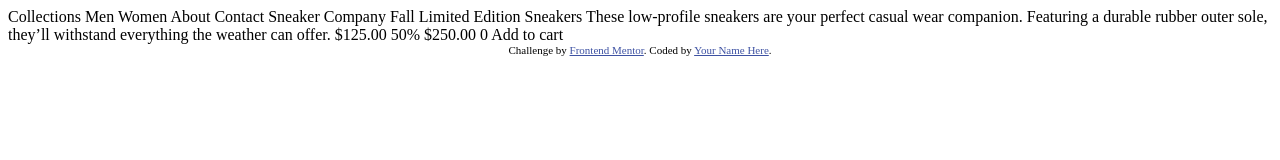
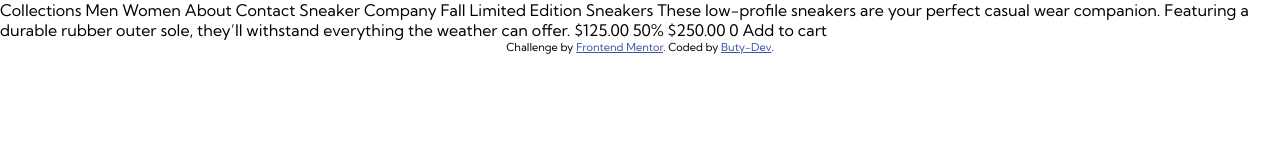
Before and after one commit to Buty06/ecommerce-product-page-main, a plain HTML site: page index.html in a window 1280 px wide. Drawn offline with Linux system fonts and the light colour scheme.

Commit message:
Creado el entorno para empezar a maquetar

```diff
--- a/index.html
+++ b/index.html
@@ -1,46 +1,62 @@
 <!DOCTYPE html>
 <html lang="en">
   <head>
-  <meta charset="UTF-8">
-  <meta name="viewport" content="width=device-width, initial-scale=1.0"> <!-- displays site properly based on user's device -->
+    <meta charset="UTF-8" />
+    <meta name="viewport" content="width=device-width, initial-scale=1.0" />
+    <meta
+      name="description"
+      content="Page created by Buty, brought from Frontend Mentor, E-commerce product page"
+    />
 
-  <link rel="icon" type="image/png" sizes="32x32" href="./images/favicon-32x32.png">
+    <meta
+      property="og:title"
+      content="Buty | Frontend Mentor | E-commerce product page"
+    />
+    <meta
+      property="og:description"
+      content="Page created by Buty, brought from Frontend Mentor, E-commerce product page"
+    />
+    <meta
+      property="og:image"
+      content="https://phuongnamvina.com/img_data/images/ecommerce.jpeg"
+    />
 
-  <title>Frontend Mentor | E-commerce product page</title>
+    <link rel="icon" type="image/png" sizes="32x32" href="./images/icon.png" />
 
-  <!-- Feel free to remove these styles or customise in your own stylesheet 👍 -->
+    <title>Buty | Frontend Mentor | E-commerce product page</title>
+
+    <link rel="preconnect" href="https://fonts.googleapis.com" />
+    <link rel="preconnect" href="https://fonts.gstatic.com" crossorigin />
+    <link
+      href="https://fonts.googleapis.com/css2?family=Kumbh+Sans:wght@100..900&display=swap"
+      rel="stylesheet"
+    />
     <style>
-    .attribution { font-size: 11px; text-align: center; }
-    .attribution a { color: hsl(228, 45%, 44%); }
+      html {
+        opacity: 0;
+        visibility: hidden;
+      }
     </style>
+    <link rel="stylesheet" href="style.css" />
+  </head>
 
-  <title>Buty</title>
-</head>
   <body>
-
-  Collections
-  Men
-  Women
-  About
-  Contact
-
-  Sneaker Company
-
-  Fall Limited Edition Sneakers
-
-  These low-profile sneakers are your perfect casual wear companion. Featuring a
-  durable rubber outer sole, they’ll withstand everything the weather can offer.
-
-  $125.00
-  50%
-  $250.00
-
-  0
-  Add to cart
+    Collections Men Women About Contact Sneaker Company Fall Limited Edition
+    Sneakers These low-profile sneakers are your perfect casual wear companion.
+    Featuring a durable rubber outer sole, they’ll withstand everything the
+    weather can offer. $125.00 50% $250.00 0 Add to cart
 
     <div class="attribution">
-    Challenge by <a href="https://www.frontendmentor.io?ref=challenge" target="_blank">Frontend Mentor</a>.
-    Coded by <a href="#">Your Name Here</a>.
+      Challenge by
+      <a href="https://www.frontendmentor.io?ref=challenge" target="_blank"
+        >Frontend Mentor</a
+      >. Coded by
+      <a
+        href="https://github.com/Buty06?tab=repositories"
+        target="_blank"
+        rel="noopener noreferrer"
+        >Buty-Dev</a
+      >.
     </div>
   </body>
 </html>
--- /dev/null
+++ b/style.css
@@ -0,0 +1,35 @@
+:root {
+  --Orange: hsl(26, 100%, 55%);
+  --Pale-orange: hsl(25, 100%, 94%);
+  --Very-dark-blue: hsl(220, 13%, 13%);
+  --Dark-grayish-blue: hsl(219, 9%, 45%);
+  --Grayish-blue: hsl(220, 14%, 75%);
+  --Light-grayish-blue: hsl(223, 64%, 98%);
+  --White: hsl(0, 0%, 100%);
+  --Black: hsl(0, 0%, 0%);
+}
+
+*,
+*::after,
+*::before {
+  border: 0;
+  margin: 0;
+  box-sizing: border-box;
+  padding: 0;
+  font-family: "Kumbh Sans", serif;
+  font-optical-sizing: auto;
+  font-style: normal;
+}
+
+html {
+  opacity: 1;
+  visibility: visible;
+}
+
+.attribution {
+  font-size: 11px;
+  text-align: center;
+}
+.attribution a {
+  color: hsl(228, 45%, 44%);
+}
```
Also changed, not shown: design/active-states-basket-empty.jpg (added), design/active-states-basket-filled.jpg (added), design/active-states-lightbox.jpg (added), design/desktop-design-lightbox.jpg (added), design/desktop-design.jpg (added), design/desktop-preview.jpg (added), design/mobile-design-basket-empty.jpg (added), design/mobile-design-basket-filled.jpg (added), design/mobile-design.jpg (added), design/mobile-menu.jpg (added), images/favicon-32x32.png (deleted), images/icon.png (added), script.js (added). Lines whose indentation alone changed are shown as unchanged.
